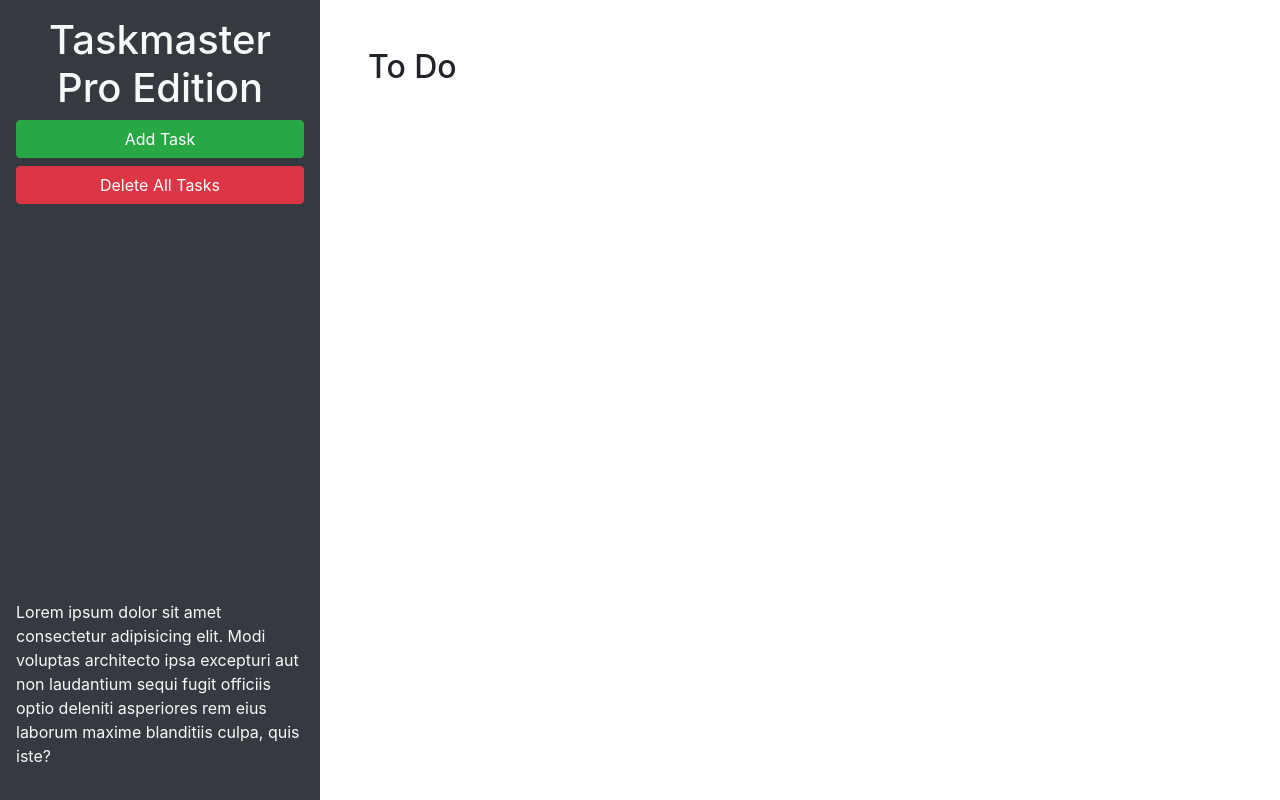
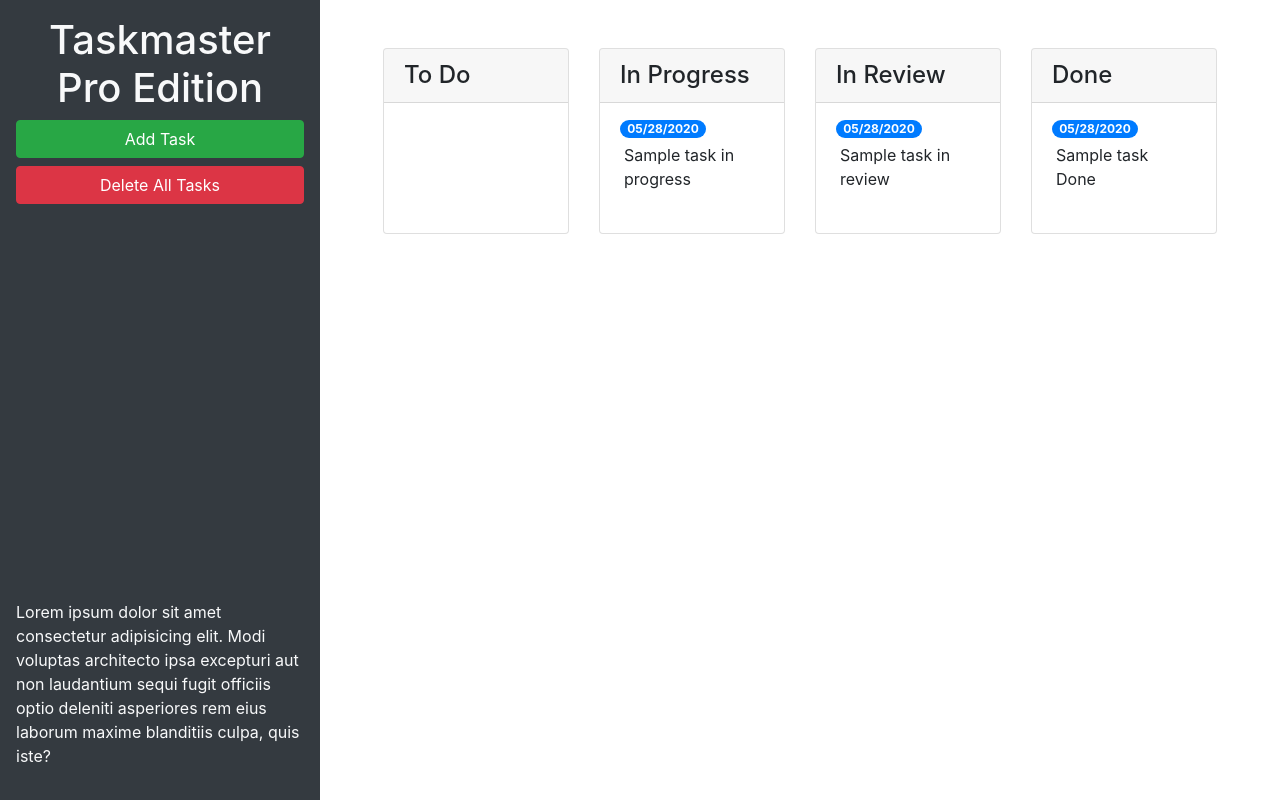
Before and after one commit to El-Mariachi760/taskmaster-pro, a plain HTML site: page index.html in a window 1280 px wide. Drawn offline with nearby package versions, Linux system fonts and the light colour scheme.

Commit message:
made some updates to the styles using bootstrap

```diff
--- a/index.html
+++ b/index.html
@@ -24,9 +24,66 @@
       </p>
     </header>
     <main class="col-12 col-lg-9">
-      <div class="m-5">
-        <h2>To Do</h2>
-        <ul id="list-toDo" class="list-group"> </ul>
+      <div class="m-5 row justify-content-around">
+        <!-- todo start -->
+        <div class="col-12 col-md-6 col-xl-3 mb-3">
+          <div class="card">
+            <h4 class="card-header">
+              To Do
+            </h4>
+            <ul id="list-toDo" class="list-group list-group-flush"> </ul>
+          </div>
+        </div>
+        <!-- todo end -->
+
+        <!-- in progress start -->
+        <div class="col-12 col-md-6 col-xl-3 mb-3">
+          <div class="card">
+            <h4 class="card-header">
+              In Progress
+            </h4>
+            <ul id="list-inProgress" class="list-group list-group-flush">
+              <li class="list-group-item">
+                <span class="badge badge-primary badge-pill">05/28/2020</span>
+                <p class="m-1">Sample task in progress</p>
+              </li>
+            </ul>
+          </div>
+        </div>
+        <!-- in progress end -->
+
+        <!-- in review start -->
+        <div class="col-12 col-md-6 col-xl-3 mb-3">
+          <div class="card">
+          <h4 class="card-header">
+            In Review
+          </h4>
+          <ul id="list-inReview" class="list-group list-group-flush">
+            <li class="list-group-item">
+              <span class="badge badge-primary badge-pill">05/28/2020</span>
+              <p class="m-1">Sample task in review</p>
+            </li>
+          </ul>
+        </div>
+        </div>
+        <!-- in review end -->
+
+        <!-- done start -->
+        <div class="col-12 col-md-6 col-xl-3 mb-3">
+          <div class="card">
+            <h4 class="card-header">
+              Done
+            </h4>
+            <ul id="list-done" class="list-group list-group-flush">
+              <li class="list-group-item">
+                <span class="badge badge-primary badge-pill">05/28/2020</span>
+                <p class="m-1">Sample task Done</p>
+              </li>
+          </ul>
+        </div>
+        </div>
+        <!-- done end -->
+
       </div>
     </main>
   </div>
@@ -46,11 +103,11 @@
           <form>
             <div class="form-group">
               <label for="modalTaskDescription">Task description</label>
-              <textarea id="modalTaskDescription" rows="3"></textarea>
+              <textarea id="modalTaskDescription" rows="3" class="form-control"></textarea>
             </div>
             <div class="form-group">
               <label for="modalDueDate">Due date</label>
-              <input type="text" id="modalDueDate" placeholder="mm/dd/yyyy" autocomplete="off" />
+              <input type="text" class="form-control" id="modalDueDate" placeholder="mm/dd/yyyy" autocomplete="off" />
             </div>
           </form>
         </div>
```
